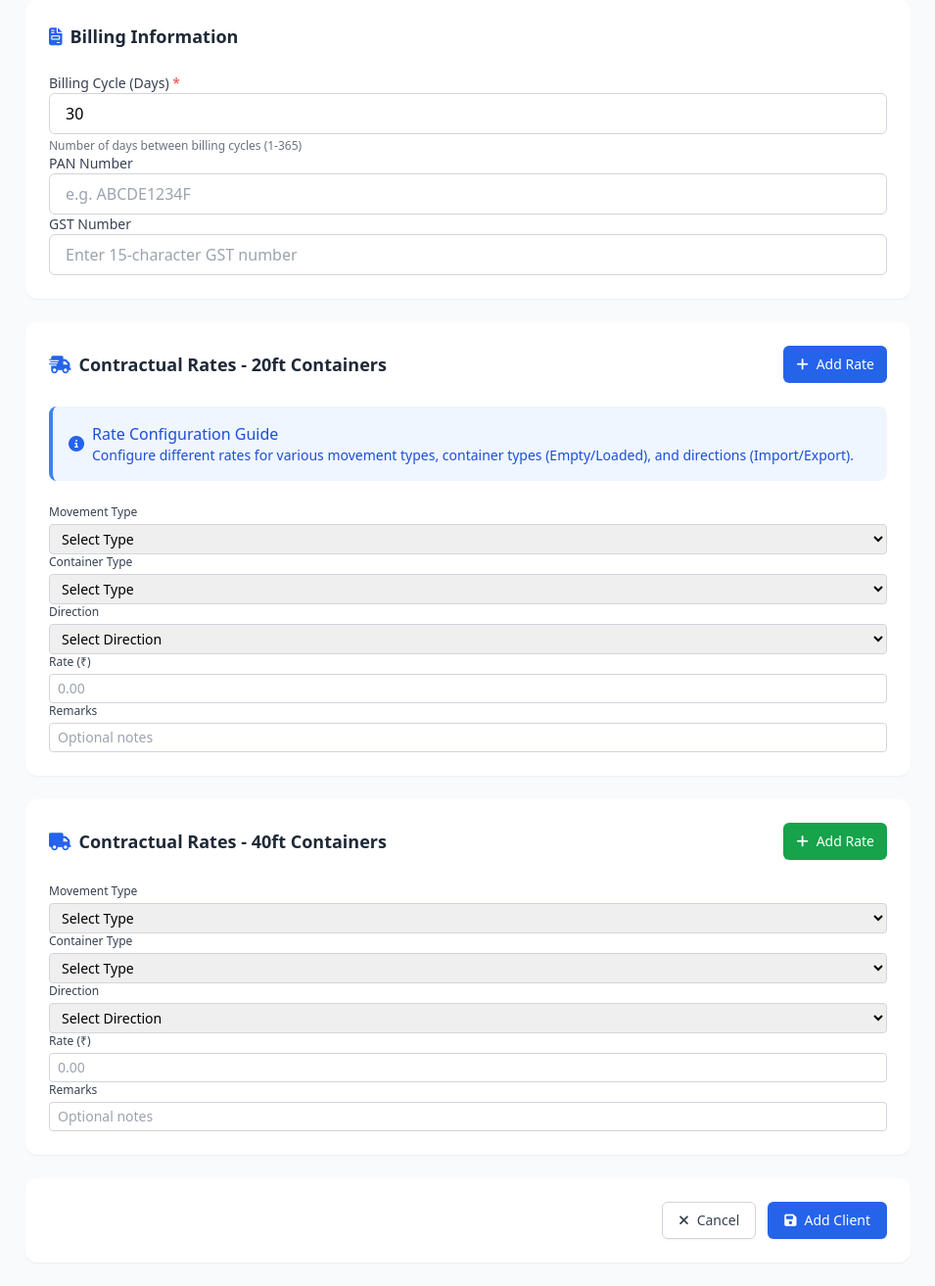
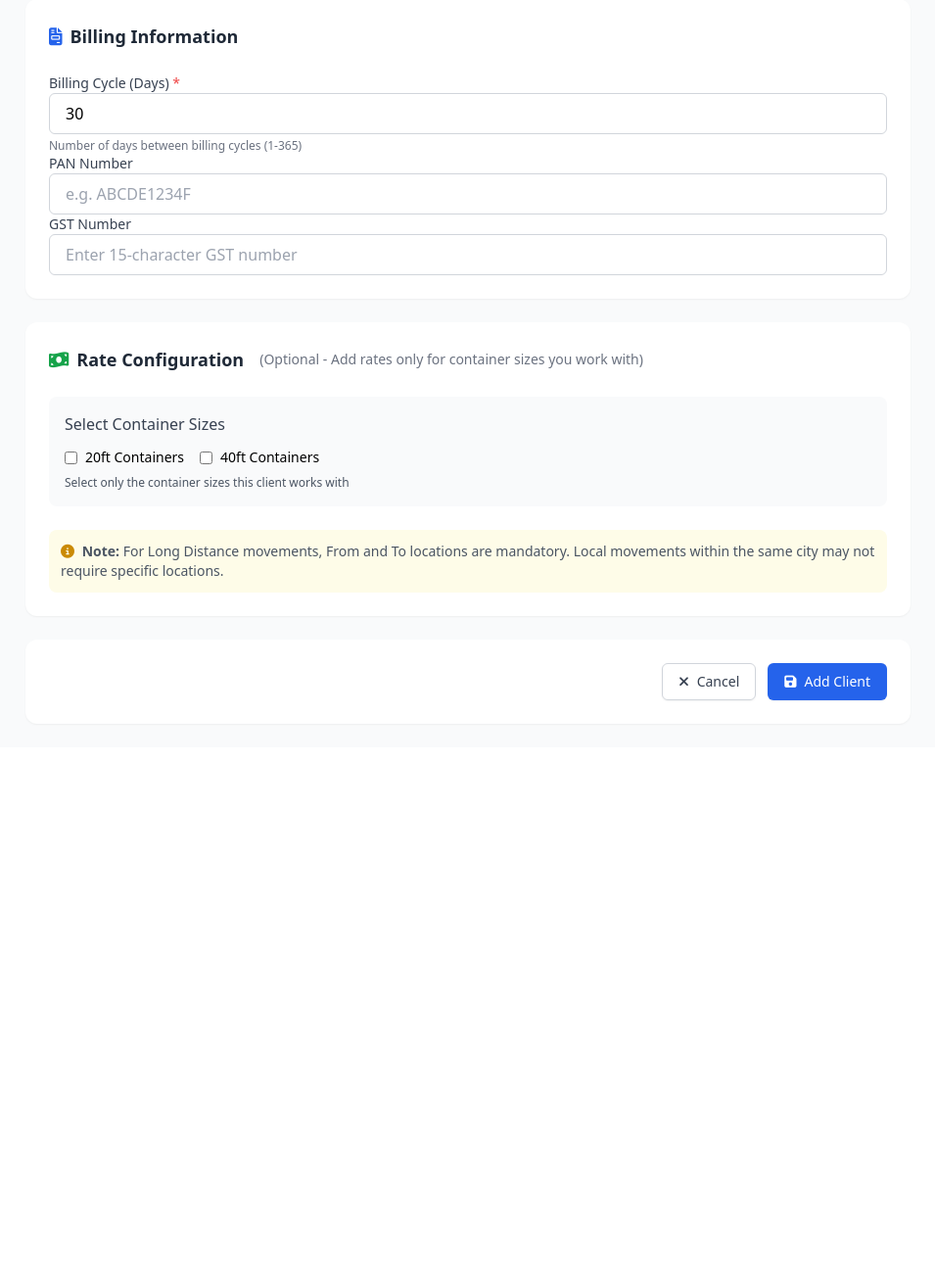
Before and after one commit to rohingrover/Absuma, a PHP site: page /add_client.php in a window 1280 px wide. Shown: the part 482-1795 px from the top of the page at 98% size, without its empty margins (318-1273 px from the left). After the commit the page ends 1222 px from the top, so only its background shows below. Run offline with PHP 8.4, Linux system fonts and the light colour scheme; the visitor is signed in with stand-in values (Sample User, id 1); some libraries are stand-ins or nearby versions.

Commit message:
changed rates for add_client

```diff
--- a/add_client.php
+++ b/add_client.php
@@ -341,45 +341,57 @@ $formData = [
                         <!-- Contractual Rates for 20ft Containers -->
                         <div class="bg-white rounded-xl shadow-sm overflow-hidden mb-6 card-hover-effect">
     <div class="p-6">
-                                <div class="flex justify-between items-center mb-6">
-                                    <h2 class="text-lg font-semibold text-gray-800 flex items-center gap-2">
-                                        <i class="fas fa-shipping-fast text-blue-600"></i> Contractual Rates - 20ft Containers
+        <h2 class="text-lg font-semibold text-gray-800 mb-6 flex items-center gap-2">
+            <i class="fas fa-money-bill-wave text-green-600"></i> Rate Configuration
+            <span class="text-sm font-normal text-gray-500 ml-2">(Optional - Add rates only for container sizes you work with)</span>
         </h2>
-                                    <button type="button" id="add20ftRate" class="inline-flex items-center px-3 py-2 border border-transparent text-sm font-medium rounded-md text-white bg-blue-600 hover:bg-blue-700 focus:outline-none focus:ring-2 focus:ring-offset-2 focus:ring-blue-500">
-                                        <i class="fas fa-plus mr-2"></i> Add Rate
+
+        <!-- Container Size Selection -->
+        <div class="mb-6 p-4 bg-gray-50 rounded-lg">
+            <h3 class="text-md font-medium text-gray-700 mb-3">Select Container Sizes</h3>
+            <div class="flex gap-4">
+                <label class="flex items-center">
+                    <input type="checkbox" id="enable20ft" class="mr-2 text-blue-600 focus:ring-blue-500" onchange="toggleContainerSection('20ft')">
+                    <span class="text-sm font-medium">20ft Containers</span>
+                </label>
+                <label class="flex items-center">
+                    <input type="checkbox" id="enable40ft" class="mr-2 text-blue-600 focus:ring-blue-500" onchange="toggleContainerSection('40ft')">
+                    <span class="text-sm font-medium">40ft Containers</span>
+                </label>
+            </div>
+            <p class="text-xs text-gray-600 mt-2">Select only the container sizes this client works with</p>
+        </div>
+
+        <!-- 20ft Container Rates Section -->
+        <div id="rates20ftSection" class="rate-section mb-6" style="display: none;">
+            <div class="flex justify-between items-center mb-4 p-3 bg-blue-50 rounded-lg">
+                <h3 class="text-md font-semibold text-blue-800">20ft Container Rates</h3>
+                <button type="button" id="add20ftRate" class="inline-flex items-center px-3 py-1.5 border border-transparent text-xs font-medium rounded text-white bg-blue-600 hover:bg-blue-700 focus:outline-none">
+                    <i class="fas fa-plus mr-1"></i> Add Rate
                 </button>
             </div>
-
-                                <div class="bg-blue-50 border-l-4 border-blue-500 text-blue-700 p-4 mb-6 rounded-lg">
-                                    <div class="flex items-center gap-2">
-                                        <i class="fas fa-info-circle text-blue-600"></i>
-                                        <div>
-                                            <p class="font-medium">Rate Configuration Guide</p>
-                                            <p class="text-sm">Configure different rates for various movement types, container types (Empty/Loaded), and directions (Import/Export).</p>
-                                        </div>
+            <div id="rates20ftContainer" class="space-y-4">
+                <!-- Rates will be added dynamically -->
             </div>
         </div>
 
-                                <div id="rates20ftContainer">
-                                    <!-- Rate rows will be added dynamically -->
+        <!-- 40ft Container Rates Section -->
+        <div id="rates40ftSection" class="rate-section mb-6" style="display: none;">
+            <div class="flex justify-between items-center mb-4 p-3 bg-green-50 rounded-lg">
+                <h3 class="text-md font-semibold text-green-800">40ft Container Rates</h3>
+                <button type="button" id="add40ftRate" class="inline-flex items-center px-3 py-1.5 border border-transparent text-xs font-medium rounded text-white bg-green-600 hover:bg-green-700 focus:outline-none">
+                    <i class="fas fa-plus mr-1"></i> Add Rate
+                </button>
             </div>
+            <div id="rates40ftContainer" class="space-y-4">
+                <!-- Rates will be added dynamically -->
             </div>
         </div>
 
-                        <!-- Contractual Rates for 40ft Containers -->
-                        <div class="bg-white rounded-xl shadow-sm overflow-hidden mb-6 card-hover-effect">
-                            <div class="p-6">
-                                <div class="flex justify-between items-center mb-6">
-                                    <h2 class="text-lg font-semibold text-gray-800 flex items-center gap-2">
-                                        <i class="fas fa-truck text-blue-600"></i> Contractual Rates - 40ft Containers
-                                    </h2>
-                                    <button type="button" id="add40ftRate" class="inline-flex items-center px-3 py-2 border border-transparent text-sm font-medium rounded-md text-white bg-green-600 hover:bg-green-700 focus:outline-none focus:ring-2 focus:ring-offset-2 focus:ring-green-500">
-                                        <i class="fas fa-plus mr-2"></i> Add Rate
-                                    </button>
-                                </div>
-
-                                <div id="rates40ftContainer">
-                                    <!-- Rate rows will be added dynamically -->
+        <div class="text-sm text-gray-600 bg-yellow-50 p-3 rounded-lg">
+            <i class="fas fa-info-circle text-yellow-600 mr-1"></i>
+            <strong>Note:</strong> For Long Distance movements, From and To locations are mandatory.
+            Local movements within the same city may not require specific locations.
         </div>
     </div>
 </div>
```
Lines whose indentation alone changed are shown as unchanged.
